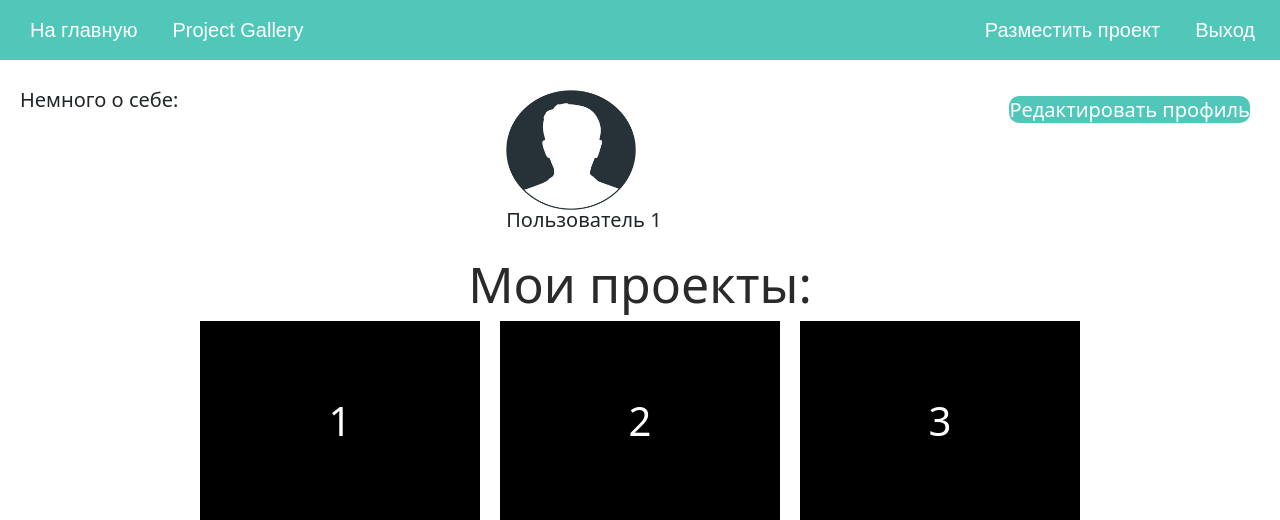
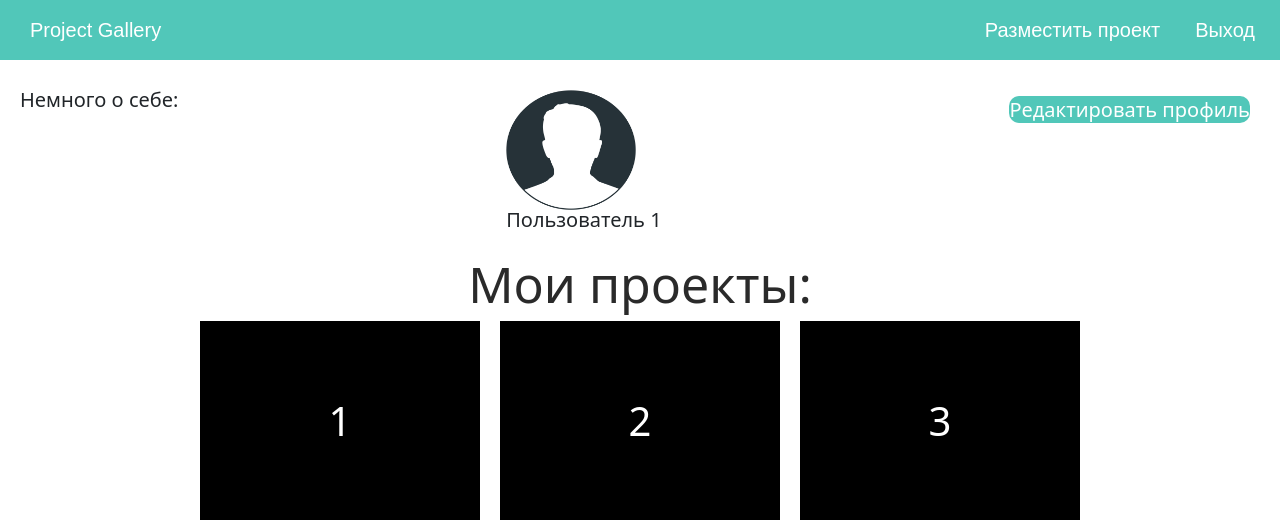
Before and after one commit to ShiderS/project-gallery, a Flask app: page /user_profile in a window 1280 px wide. Shown: the top 520 px of the page. Run offline with Flask 2, Linux system fonts and the light colour scheme; a user stored in the database is signed in; parts of the project's set-up code (start-up, migrations or seed data) failed here and were passed over.

Commit message:
improvements

```diff
--- a/templates/profile.html
+++ b/templates/profile.html
@@ -11,17 +11,14 @@
 <body>
     <div class="header">
         <div class="header_section">
-            <div class="header_item headerbutton">
-                На главную
-            </div>
             <div class="header_item headername">
                 <a href="/">Project Gallery</a>
             </div>
         </div>
         <div class="header_section">
-            <div class="header_item headerbutton">
+            <a href="/projects"><div class="header_item headerbutton">
                 Разместить проект
-            </div>
+            </div></a>
             <div class="header_item headerbutton">
                 <a href="/logout">Выход</a>
             </div>
```
Also changed, not shown: db/project-gallerybd.db.
